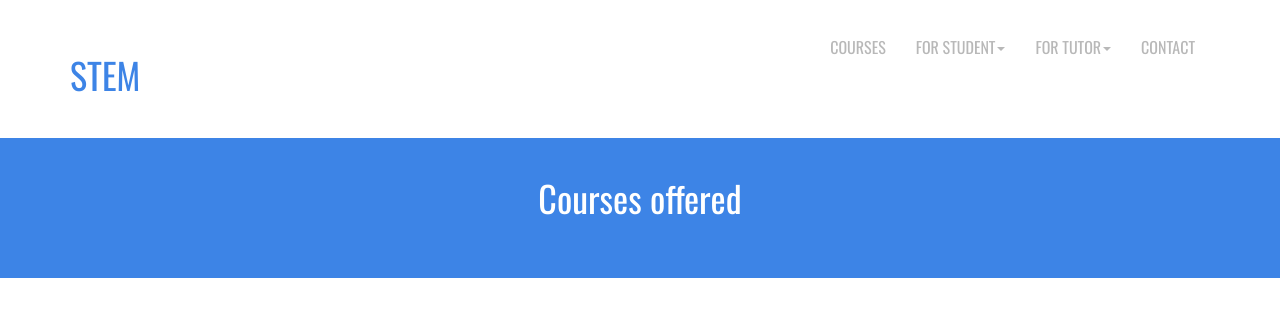
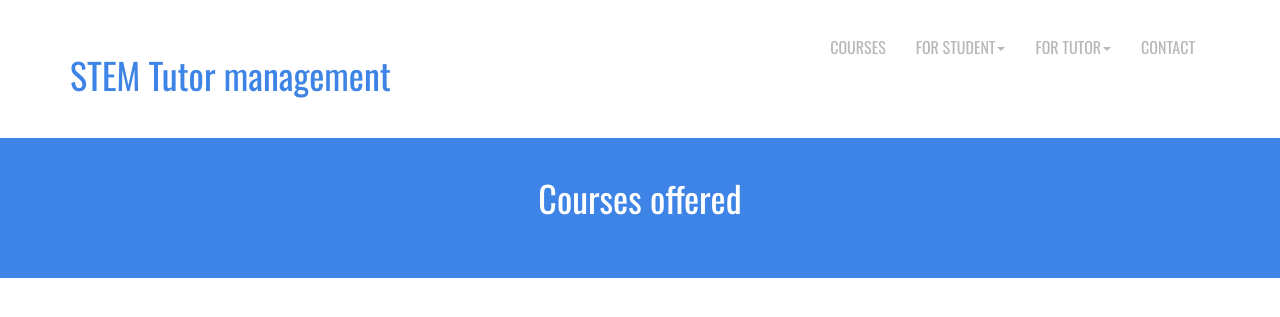
Before and after one commit to rajesh07530/myproject, a PHP site: page / in a window 1280 px wide. Shown: the top 317 px of the page. Run offline with PHP 8.4, Linux system fonts and the light colour scheme; data that the repository does not hold is empty.

Commit message:
added index.php to testing branch

```diff
--- a/index.php
+++ b/index.php
@@ -27,7 +27,7 @@ $subjectsArray=$object->getAllSubject();
            <div class="navbar-header">
 				<button type="button" class="navbar-toggle" data-toggle="collapse" data-target=".navbar-collapse"><span class="icon-bar"></span><span class="icon-bar"></span><span class="icon-bar"></span></button>
 				<a class="navbar-brand" href="index.html"></a>
-			<a href="index.php" style="color:#3d84e6;text-decoration:none;"><h1>STEM</h1></a>
+			<a href="index.php" style="color:#3d84e6;text-decoration:none;"><h1>STEM Tutor management</h1></a>
 			</div>
 
 <div class="collapse navbar-collapse" id="navbar-collapse-1">
```
